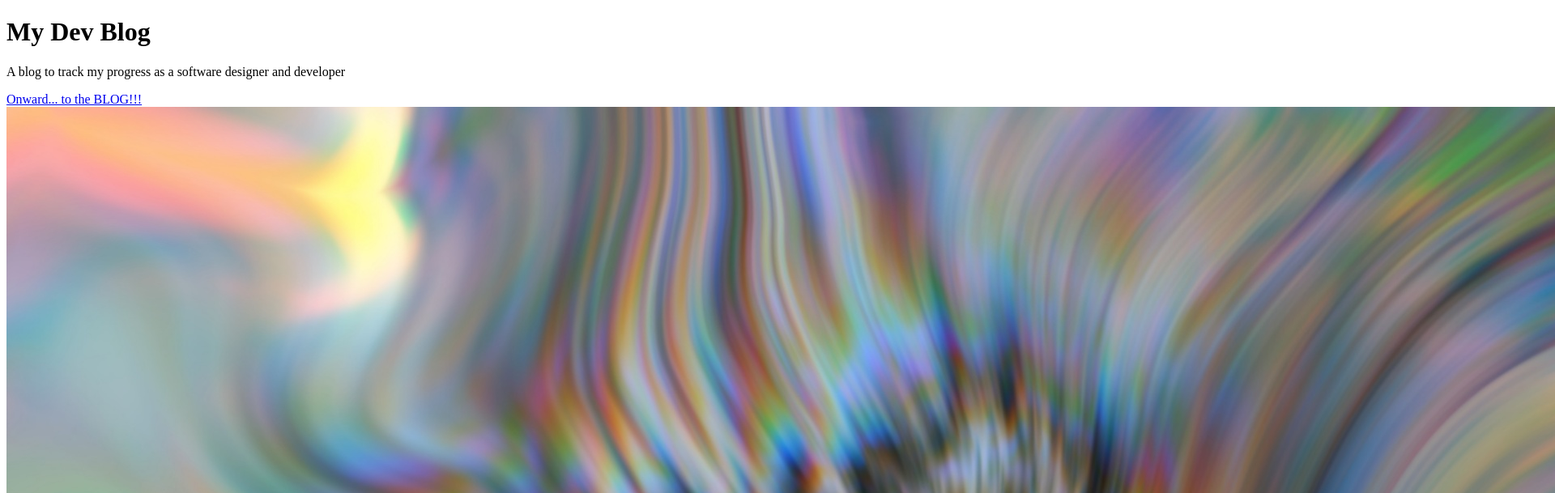
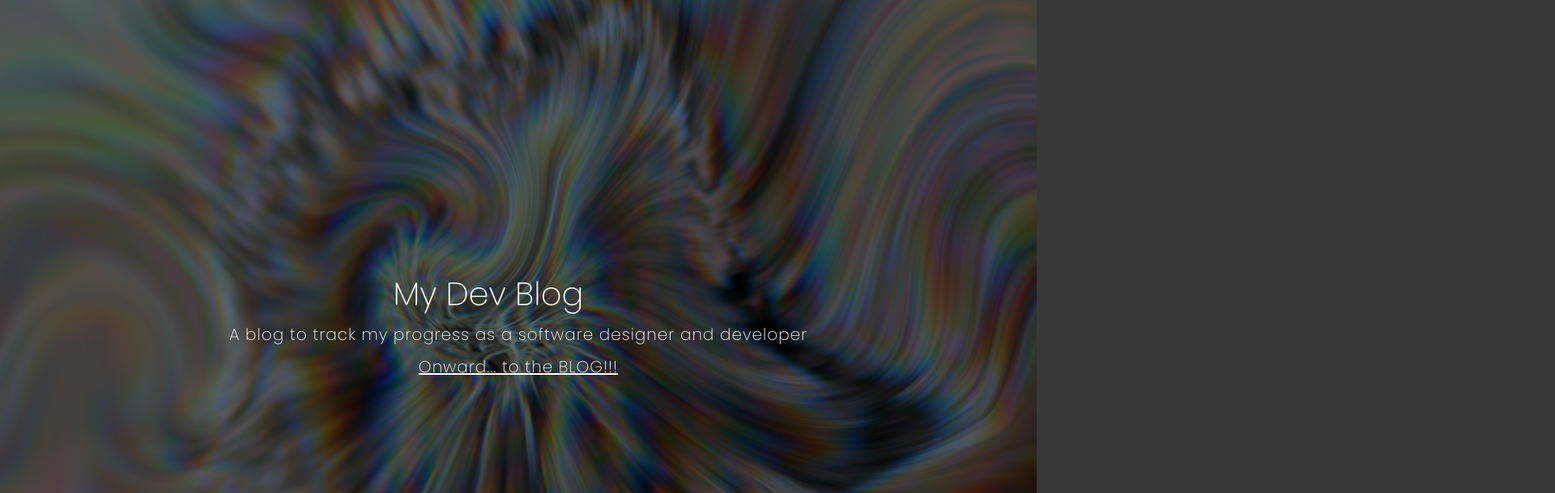
Before and after one commit to imbrikis/blog-dev-gatsby, a Gatsby site: page / in a window 1280 px wide. Shown: the top 609 px of the page at 81% size, 1920 px wide, since content can reach past the window. Built offline with nearby package versions, Linux system fonts and the light colour scheme; Gatsby itself is replaced by a stand-in of ours.

Commit message:
styling: landing page

```diff
--- /dev/null
+++ b/src/css/main.module.css
@@ -0,0 +1,74 @@
+@import url("https://fonts.googleapis.com/css2?family=Poppins:wght@200;400;600&display=swap");
+
+*,
+*::before,
+*::after {
+  margin: 0;
+  padding: 0;
+  box-sizing: inherit;
+}
+
+html {
+  font-size: 62.5%;
+  font-family: "Poppins", sans-serif;
+  color: white;
+}
+
+body {
+  box-sizing: border-box;
+  background-color: rgb(56, 56, 56);
+}
+
+/* .hero_img {
+  background-image: linear-gradient(rgba(0, 0, 0, 0.5), rgba(0, 0, 0, 0.5)),
+    url("${data.image.publicURL}");
+  height: "100vh";
+  background-position: "center";
+  background-repeat: "no-repeat";
+  background-size: "cover";
+  position: "relative";
+} */
+
+.main_content {
+  display: flex;
+  justify-content: center;
+  align-items: center;
+  width: 100vw;
+  height: 100vh;
+}
+
+.main_wrapper {
+  text-align: center;
+}
+
+h1,
+p,
+a {
+  color: white;
+  font-weight: 200;
+}
+
+h1 {
+  width: 50vw;
+  font-size: 4rem;
+}
+
+p {
+  font-size: 2rem;
+  margin: 0.5rem 0 1rem 0;
+  letter-spacing: 0.1rem;
+}
+
+a {
+  font-size: 2rem;
+  letter-spacing: 0.1rem;
+}
+
+.blog_container {
+  display: block;
+  margin: 0 auto;
+}
+
+.blog_content {
+  width: 50vw;
+}
--- a/src/pages/blog.js
+++ b/src/pages/blog.js
@@ -1,11 +1,12 @@
 import React from "react"
+import styles from "../css/main.module.css"
 import { graphql, Link } from "gatsby"
 
 export default function blog({ data }) {
   const { posts } = data.blog
 
   return (
-    <div>
+    <div className={styles.blog_container}>
       <Link to="/">Nope... take me back home</Link>
 
       <h1>The blog posts</h1>
--- a/src/pages/index.js
+++ b/src/pages/index.js
@@ -1,4 +1,5 @@
 import React from "react"
+import styles from "../css/main.module.css"
 import { graphql, Link } from "gatsby"
 
 export default function Home({ data }) {
@@ -6,10 +7,25 @@ export default function Home({ data }) {
 
   return (
     <div>
-      <h1>{title}</h1>
-      <p>{description}</p>
-      <Link to="/blog">Onward... to the BLOG!!!</Link>
-      <img src={data.image.publicURL} alt="swirl" />
+      <div
+        className={styles.hero_img}
+        style={{
+          backgroundImage: `linear-gradient(rgba(0, 0, 0, 0.5), rgba(0, 0, 0, 0.5)), url("${data.image.publicURL}")`,
+          height: "100vh",
+          backgroundPosition: "center",
+          backgroundRepeat: "no-repeat",
+          backgroundSize: "cover",
+          position: "relative",
+        }}
+      >
+        <div className={styles.main_content}>
+          <div className={styles.main_wrapper}>
+            <h1>{title}</h1>
+            <p>{description}</p>
+            <Link to="/blog">Onward... to the BLOG!!!</Link>
+          </div>
+        </div>
+      </div>
     </div>
   )
 }
```
Also changed, not shown: src/blog/post_0002.md (+7 -4 lines), src/templates/blogPost.js (+6 -2 lines).
